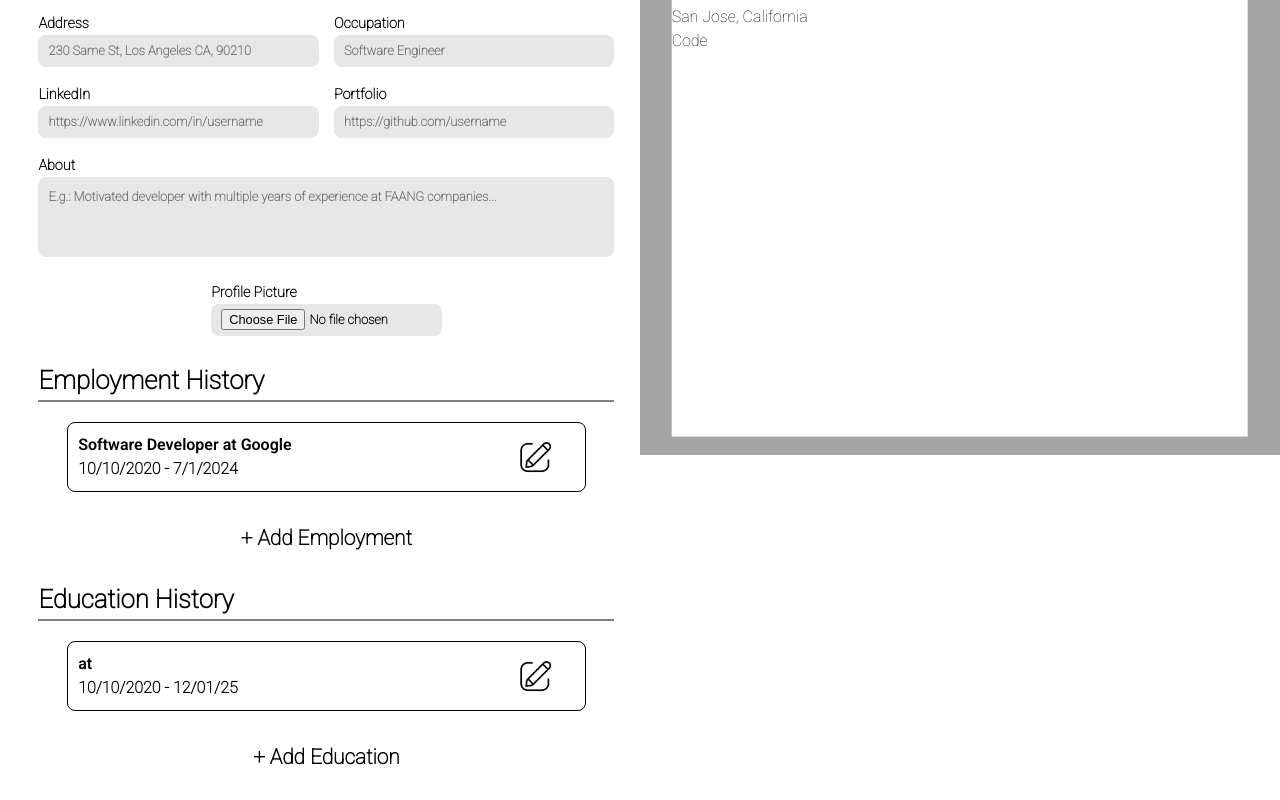
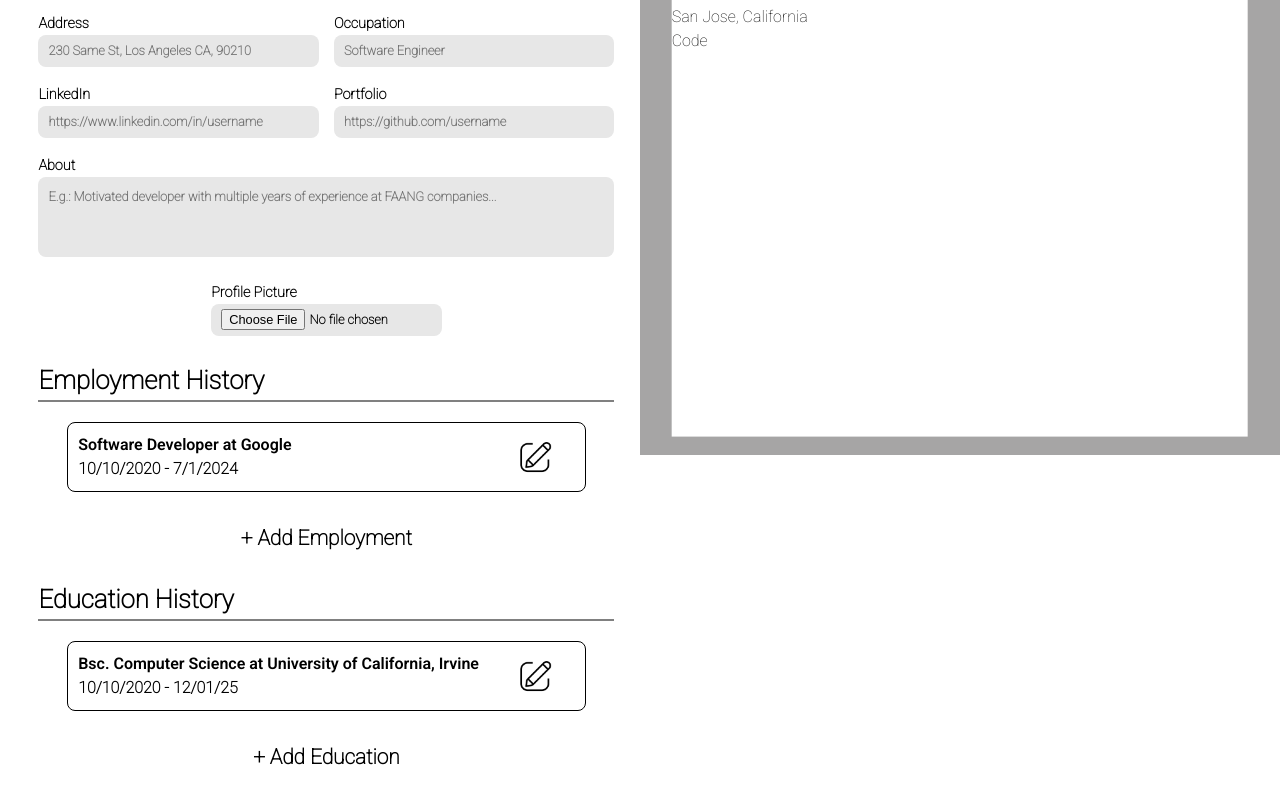
Before and after one commit to joshhkim02/cv-app-builder, a React (Vite) app: page / in a window 1280 px wide. Shown: the part 345-1145 px from the top of the page. Built offline with nearby package versions, Linux system fonts and the light colour scheme.

Commit message:
fix: implemented EducationExperienceDiv to show information on card

```diff
--- a/src/App.jsx
+++ b/src/App.jsx
@@ -32,8 +32,8 @@
 
   const [educationExperience, setEducationExperience] = useState([
     {
+      degree: 'Bsc. Computer Science',
       school_name: 'University of California, Irvine',
-      degree: 'Bsc. Computer Science',
       start_date: '10/10/2020',
       end_date: '12/01/25',
       school_location: 'Irvine, CA',
--- a/src/components/Education.jsx
+++ b/src/components/Education.jsx
@@ -1,7 +1,6 @@
 import { useState } from 'react';
 import styles from '../styles/education.module.css';
 import InputField from './InputField.jsx';
-import { JobExperienceDiv } from './Practical.jsx';
 
 function EducationExperienceForm({
   educationExperience,
@@ -18,21 +17,21 @@
   return (
     <form className={styles.edu_experience_form} onSubmit={handleSubmit}>
       <InputField
-        className={styles.input_label + ' ' + styles.company}
-        type='text'
-        id='school_name'
-        text='School'
-        defaultV='University of California, Irvine'
-        value={educationExperience.school_title}
-        onChange={handleChange}
-      />
-      <InputField
         className={styles.input_label + ' ' + styles.role}
         type='text'
         id='degree'
         text='Degree'
         defaultV='Bsc. Computer Engineering'
         value={educationExperience.degree}
+        onChange={handleChange}
+      />
+      <InputField
+        className={styles.input_label + ' ' + styles.company}
+        type='text'
+        id='school_name'
+        text='School'
+        defaultV='University of California, Irvine'
+        value={educationExperience.school_name}
         onChange={handleChange}
       />
       <InputField
@@ -97,6 +96,32 @@
         </div>
       </div>
     </form>
+  );
+}
+
+export function EducationExperienceDiv({ educationExperience, handleEdit }) {
+  return (
+    <div className={styles.job_div_container}>
+      <div className={styles.job_holder_container}>
+        <p className={styles.job_experience_p}>
+          {educationExperience.degree} at {''}
+          {educationExperience.school_name}
+        </p>
+        <p>
+          {educationExperience.start_date} - {educationExperience.end_date}
+        </p>
+      </div>
+      <div className={styles.edit_img_container}>
+        <img
+          className='edit_experience_img'
+          src='src/assets/edit_img.png'
+          alt='Edit history button'
+          height='40'
+          width='40'
+          onClick={handleEdit}
+        />
+      </div>
+    </div>
   );
 }
 
@@ -180,8 +205,8 @@
                 handleDelete={handleDelete}
               />
             ) : (
-              <JobExperienceDiv
-                jobExperience={education}
+              <EducationExperienceDiv
+                educationExperience={education}
                 handleEdit={() => handleEdit(index)}
               />
             )}
```
